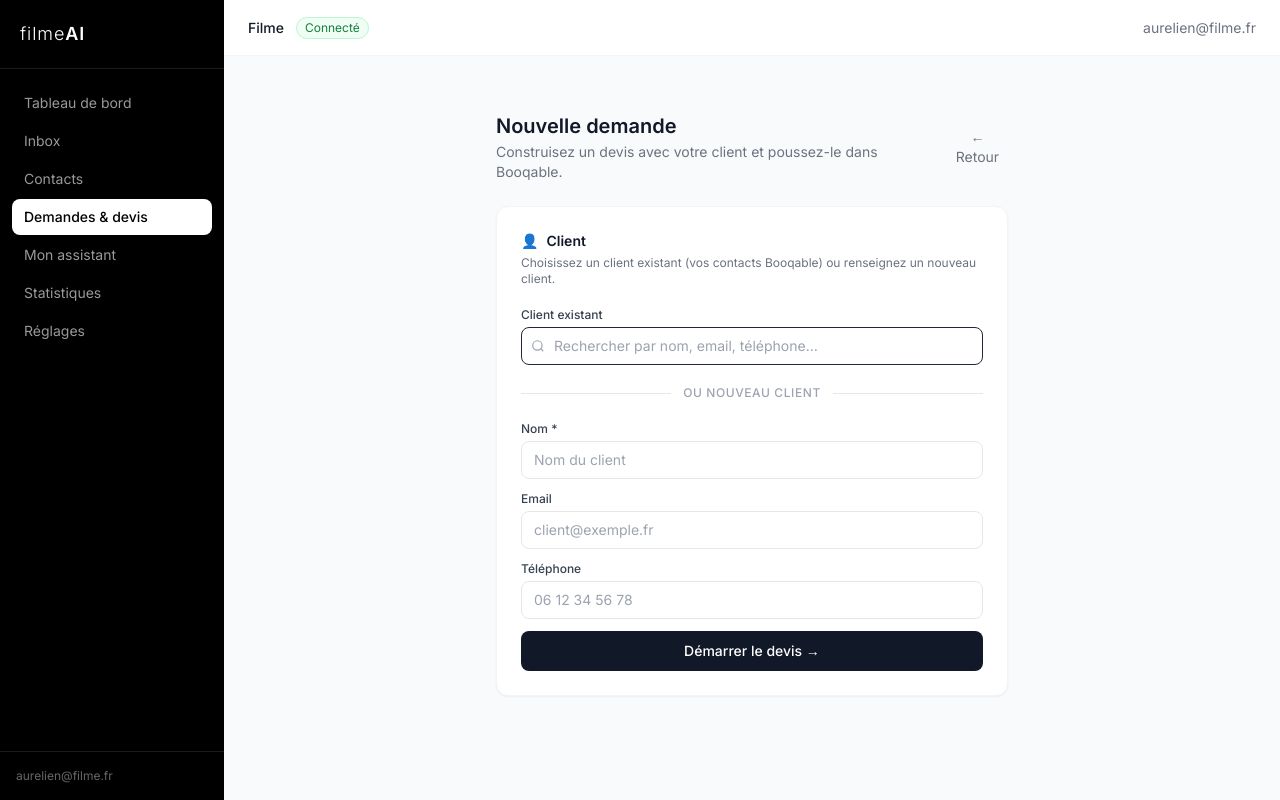
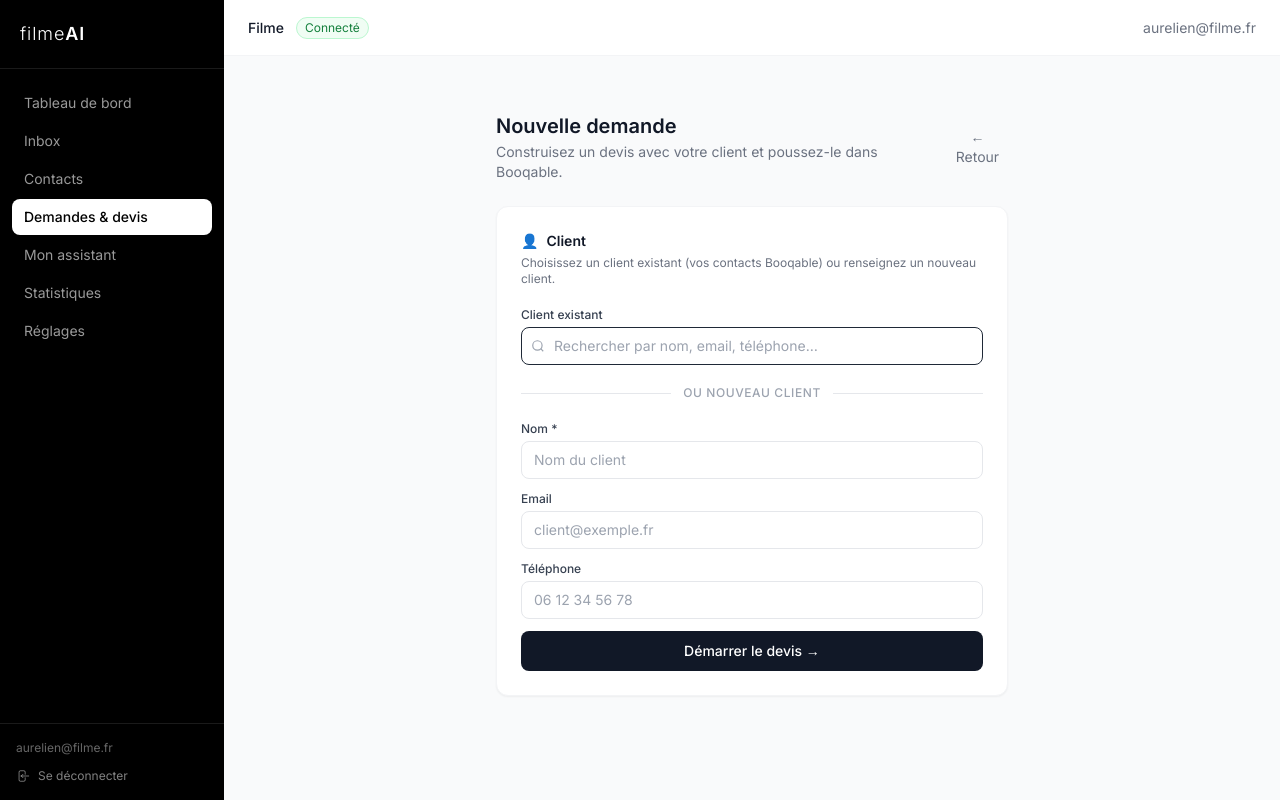
Before and after one commit to apichod/filmeai, a Next.js app: page /requests/new in a window 1280 px wide. Built offline with nearby package versions, Linux system fonts and the light colour scheme.

Commit message:
feat: bouton Se déconnecter dans la sidebar

```diff
--- a/src/app/(app)/layout.tsx
+++ b/src/app/(app)/layout.tsx
@@ -1,6 +1,7 @@
 'use client'
 import Link from 'next/link'
-import { usePathname } from 'next/navigation'
+import { usePathname, useRouter } from 'next/navigation'
+import { createClient } from '@supabase/supabase-js'
 
 const nav = [
   { label: 'Tableau de bord', href: '/dashboard' },
@@ -12,8 +13,27 @@ const nav = [
   { label: 'Réglages', href: '/settings/general' },
 ]
 
+function IconLogout() {
+  return (
+    <svg width="14" height="14" fill="none" viewBox="0 0 24 24" stroke="currentColor" strokeWidth={1.5}>
+      <path strokeLinecap="round" strokeLinejoin="round" d="M15.75 9V5.25A2.25 2.25 0 0013.5 3h-6a2.25 2.25 0 00-2.25 2.25v13.5A2.25 2.25 0 007.5 21h6a2.25 2.25 0 002.25-2.25V15M12 9l-3 3m0 0l3 3m-3-3h12.75" />
+    </svg>
+  )
+}
+
 function Sidebar() {
   const pathname = usePathname()
+  const router = useRouter()
+
+  async function signOut() {
+    const supabase = createClient(
+      process.env.NEXT_PUBLIC_SUPABASE_URL!,
+      process.env.NEXT_PUBLIC_SUPABASE_ANON_KEY!
+    )
+    await supabase.auth.signOut()
+    router.push('/login')
+  }
+
   return (
     <div className="w-56 bg-black flex flex-col h-full shrink-0">
       <div className="p-5 border-b border-white/10">
@@ -34,8 +54,15 @@ function Sidebar() {
           </Link>
         ))}
       </nav>
-      <div className="p-4 border-t border-white/10">
-        <div className="text-white/40 text-xs">aurelien@filme.fr</div>
+      <div className="p-4 border-t border-white/10 space-y-3">
+        <div className="text-white/40 text-xs truncate">aurelien@filme.fr</div>
+        <button
+          onClick={signOut}
+          className="flex items-center gap-2 text-white/50 hover:text-white text-xs transition-colors w-full"
+        >
+          <IconLogout />
+          Se déconnecter
+        </button>
       </div>
     </div>
   )
```
